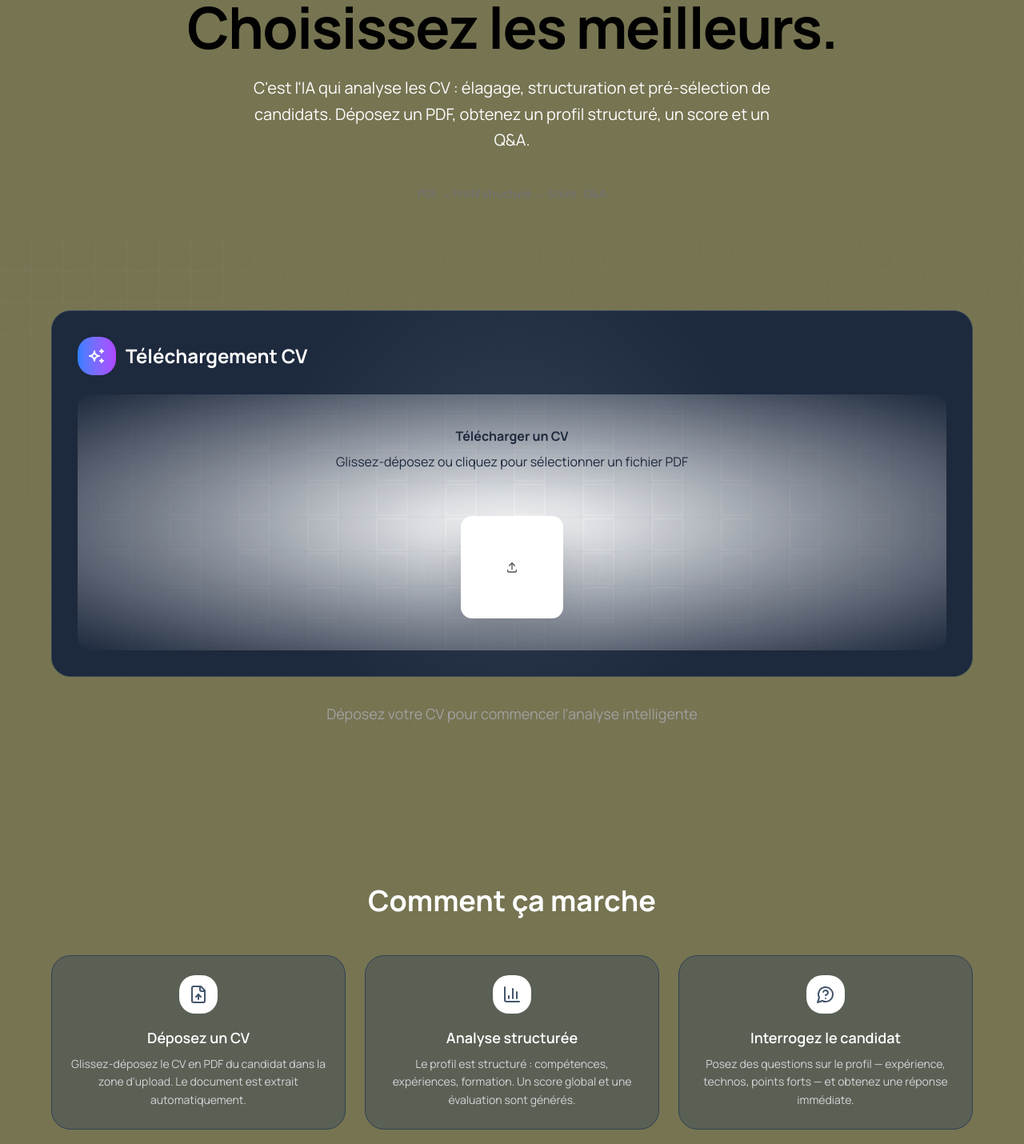
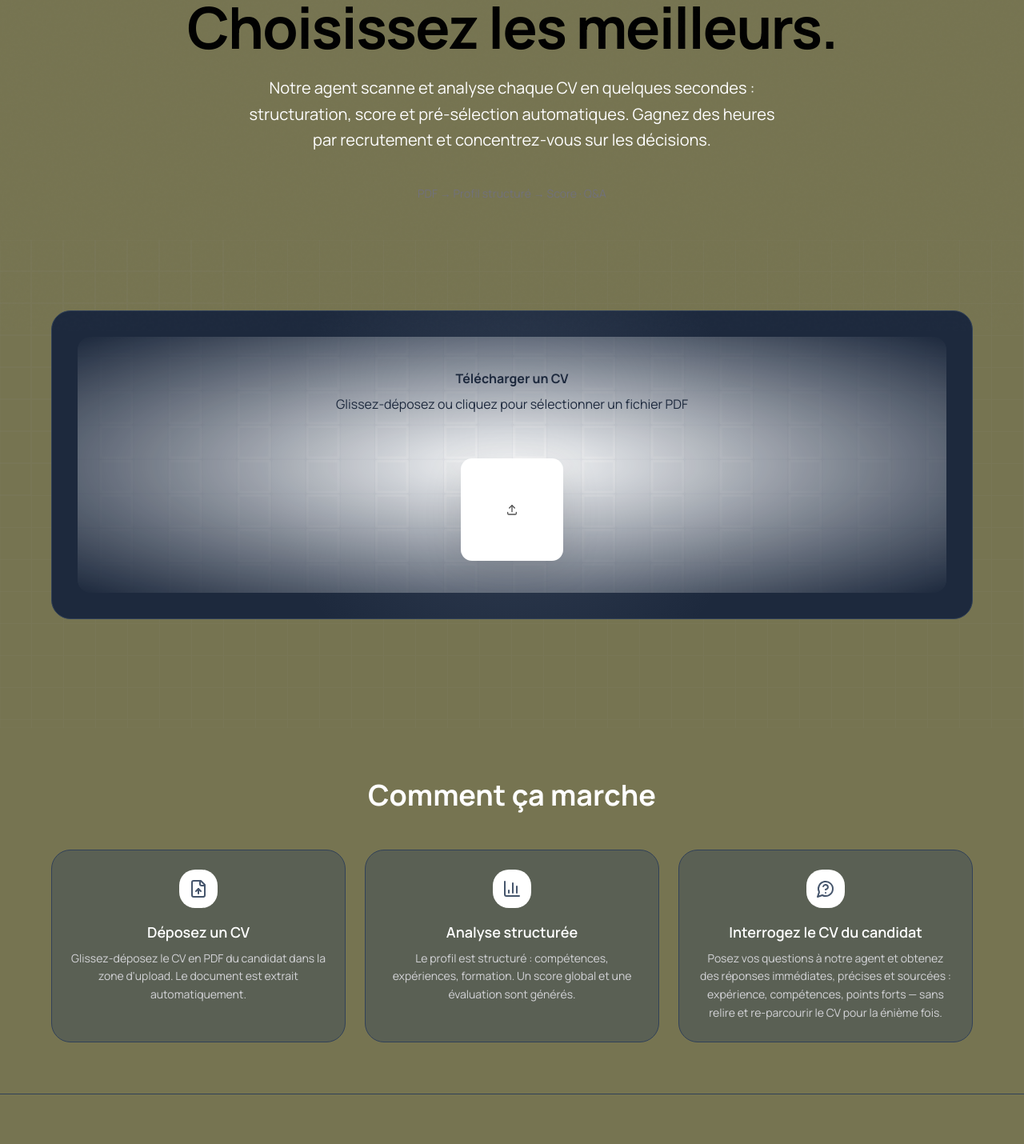
Before and after one commit to laurentknauss/agentrecruteur, a Next.js app in the folder frontend/: page / in a window 1280 px wide. Shown: the part 386-1816 px from the top of the page at 80% size. Built offline with nearby package versions, Linux system fonts and the light colour scheme.

Commit message:
feat: tweaks UI landing — slogan productivité, étape 3 Q&A, retrait textes redondants

```diff
--- a/frontend/src/components/CandidateQAContainer.tsx
+++ b/frontend/src/components/CandidateQAContainer.tsx
@@ -5,7 +5,7 @@ import { FileUpload } from './FileUpload';
 import { CardSpotlight } from './CardSpotlight';
 import { GridPattern } from './GridPattern';
 import { motion, AnimatePresence } from 'motion/react';
-import { IconUser, IconBriefcase, IconStar, IconMessageCircle, IconSparkles, IconBrain, IconTrendingUp } from '@tabler/icons-react';
+import { IconUser, IconBriefcase, IconStar, IconMessageCircle, IconBrain, IconTrendingUp } from '@tabler/icons-react';
 
 interface StructuredResume {
   name: string | null;
@@ -178,13 +178,6 @@ function CandidateQAContainer() {
         >
           <CardSpotlight className="h-fit group">
             <div className="relative z-20">
-              <div className="flex items-center gap-3 mb-6">
-                <div className="p-3 bg-gradient-to-r from-blue-500 to-purple-500 rounded-xl">
-                  <IconSparkles className="w-6 h-6 text-white" />
-                </div>
-                <h2 className="text-2xl font-bold text-white">Téléchargement CV</h2>
-              </div>
-
               {isUploading ? (
                 <motion.div
                   initial={{ opacity: 0 }}
@@ -218,21 +211,6 @@ function CandidateQAContainer() {
               )}
             </div>
           </CardSpotlight>
-
-          {/* Instructions */}
-          {!candidateId && (
-            <motion.div
-              initial={{ opacity: 0 }}
-              animate={{ opacity: 1 }}
-              transition={{ delay: 0.8 }}
-              className="text-center text-neutral-400 mt-8"
-              data-testid="instructions"
-            >
-              <p className="text-lg">
-                Déposez votre CV pour commencer l&apos;analyse intelligente
-              </p>
-            </motion.div>
-          )}
         </motion.div>
 
         {/* Profile Results Section */}
--- a/frontend/src/components/footer.tsx
+++ b/frontend/src/components/footer.tsx
@@ -48,11 +48,6 @@ export function Footer() {
             <p className="text-sm text-zinc-500 mb-4">
               Assistant pour l&apos;élagage et l&apos;analyse préliminaire des candidatures.
             </p>
-            {/* System Status */}
-            <div className="inline-flex items-center gap-2 px-3 py-1.5 rounded-full bg-zinc-900 border border-zinc-800">
-              <span className="w-2 h-2 rounded-full bg-emerald-500 pulse-glow" />
-              <span className="text-xs text-zinc-400">Backend opérationnel</span>
-            </div>
           </div>
 
           {/* Links */}
--- a/frontend/src/components/hero.tsx
+++ b/frontend/src/components/hero.tsx
@@ -48,8 +48,8 @@ export function Hero() {
           transition={{ duration: 0.6, delay: 0.5 }}
           className="text-lg sm:text-xl text-white max-w-2xl mx-auto mb-10 leading-relaxed"
         >
-          C&apos;est l&apos;IA qui analyse les CV : élagage, structuration et pré-sélection de candidats.
-          Déposez un PDF, obtenez un profil structuré, un score et un Q&amp;A.
+          Notre agent scanne et analyse chaque CV en quelques secondes : structuration, score et
+          pré-sélection automatiques. Gagnez des heures par recrutement et concentrez-vous sur les décisions.
         </motion.p>
 
         {/* Tech stack */}
--- a/frontend/src/components/how-it-works.tsx
+++ b/frontend/src/components/how-it-works.tsx
@@ -18,9 +18,9 @@ const steps = [
   },
   {
     icon: MessageCircleQuestion,
-    title: "Interrogez le candidat",
+    title: "Interrogez le CV du candidat",
     description:
-      "Posez des questions sur le profil — expérience, technos, points forts — et obtenez une réponse immédiate.",
+      "Posez vos questions à notre agent et obtenez des réponses immédiates, précises et sourcées : expérience, compétences, points forts — sans relire et re-parcourir le CV pour la énième fois.",
   },
 ]
 
```
